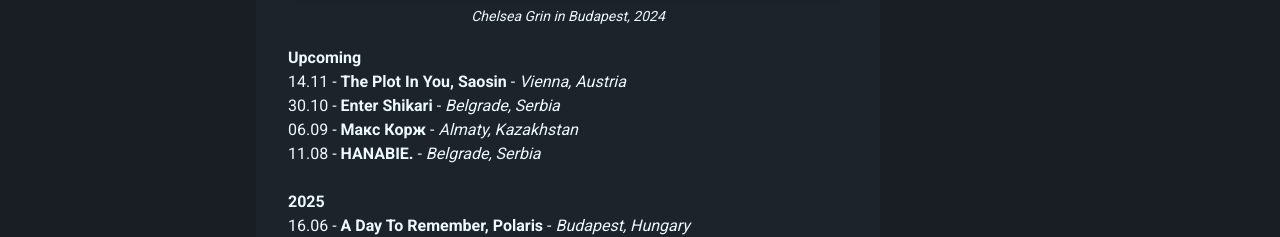
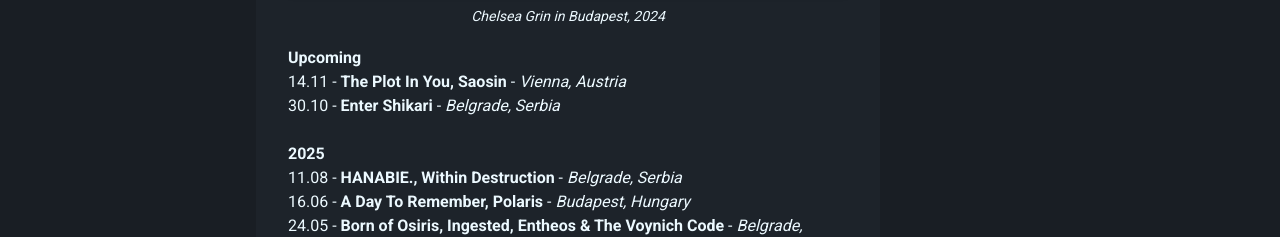
Before and after one commit to iamlykke/my-blog, a Next.js app: page /concerts in a window 1280 px wide. Shown: the part 422-659 px from the top of the page. Built offline with nearby package versions, Linux system fonts and the light colour scheme; no server answers.

Commit message:
Update concerts.mdx

```diff
--- a/content/concerts/concerts.mdx
+++ b/content/concerts/concerts.mdx
@@ -1,13 +1,12 @@
 **Upcoming**
 - 14.11 - **The Plot In You, Saosin** - *Vienna, Austria*
 - 30.10 - **Enter Shikari** - *Belgrade, Serbia*
-- 06.09 - **Макс Корж** - *Almaty, Kazakhstan*
-- 11.08 - **HANABIE.** - *Belgrade, Serbia*
 
 <br />
 
 **2025**
 
+- 11.08 - **HANABIE., Within Destruction** - *Belgrade, Serbia*
 - 16.06 - **A Day To Remember, Polaris** - *Budapest, Hungary*
 - 24.05 - **Born of Osiris, Ingested, Entheos & The Voynich Code** - *Belgrade, Serbia*
 
```
